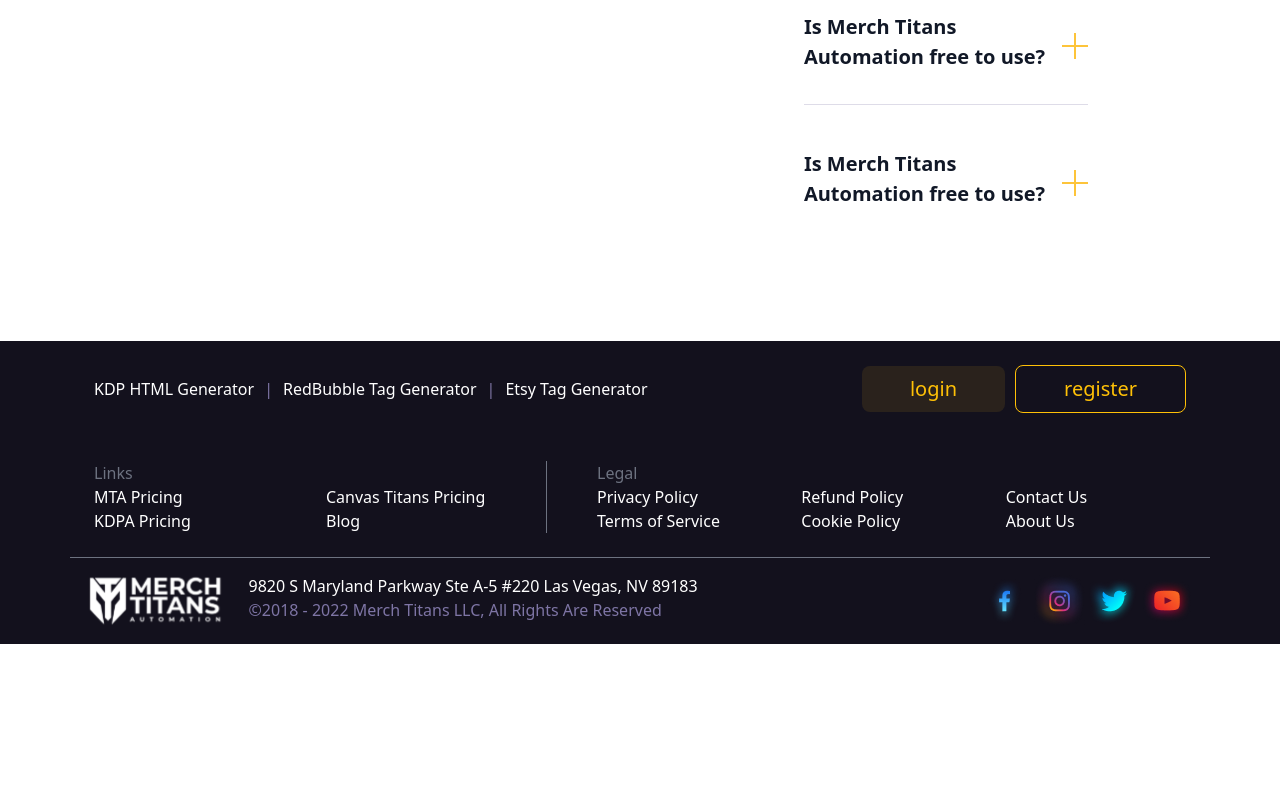
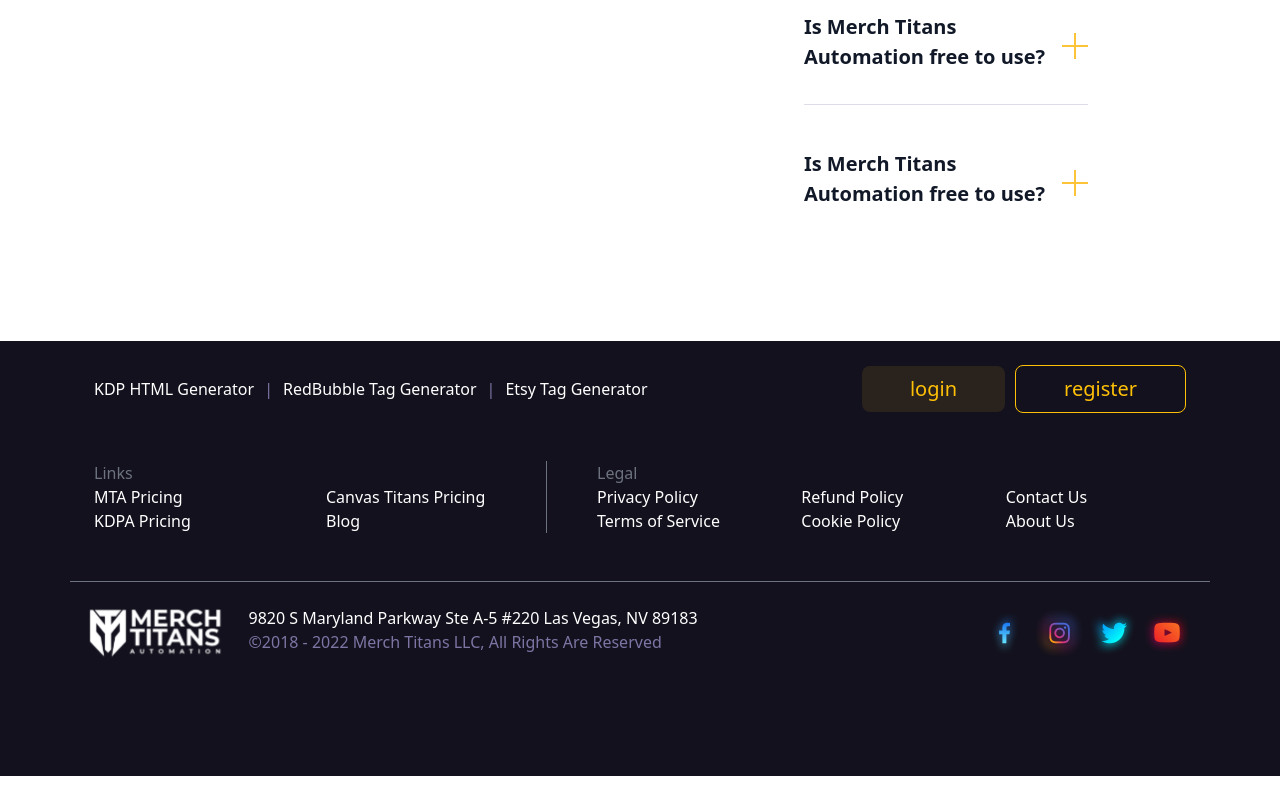
Before and after one commit to cryptodev1990/vue-test, a Vue app: page / in a window 1280 px wide. Shown: the part 10058-10858 px from the top of the page. Before the commit the page ends 10726 px from the top, so only its background shows below. Built offline with nearby package versions, Linux system fonts and the light colour scheme.

Commit message:
Footer correctection

```diff
--- a/src/components/Footer.vue
+++ b/src/components/Footer.vue
@@ -26,7 +26,7 @@
         </button>
       </div>
     </div>
-    <div class="container p-4 footer-middle">
+    <div class="container p-4 footer-middle pb-5">
       <div class="row">
         <LinkGroup
           class="col-5 first-group"
@@ -37,7 +37,7 @@
         <LinkGroup class="col-7 pl-5" title="Legal" :content="data2" cols="3" />
       </div>
     </div>
-    <div class="container d-flex justify-content-between p-3">
+    <div class="container d-flex justify-content-between p-3 mt-2">
       <div class="row">
         <img
           class="col-3 d-inline"
@@ -114,6 +114,7 @@
 .footer {
   background: #13111d;
   width: 100%;
+	padding-bottom: 100px;
 }
 .first-group {
   border-right: #6d7280 solid 0.05rem;
```
